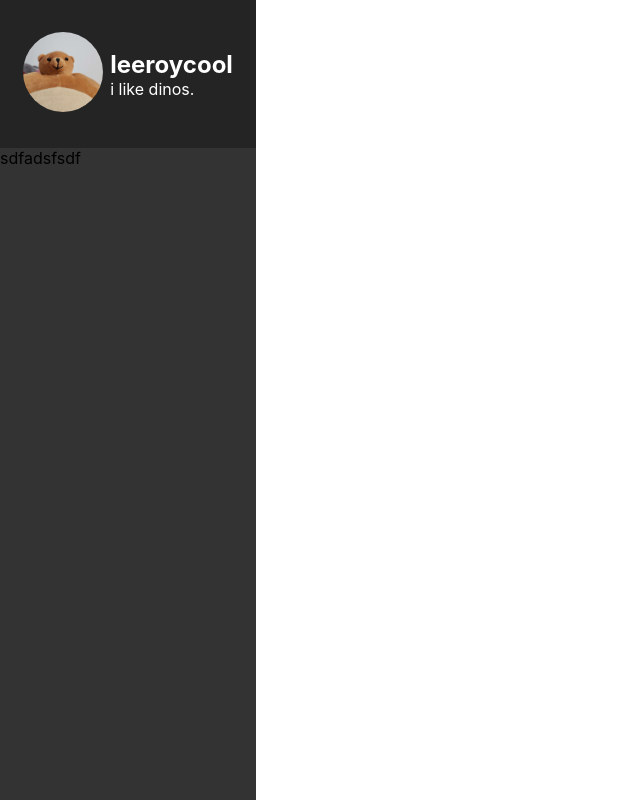
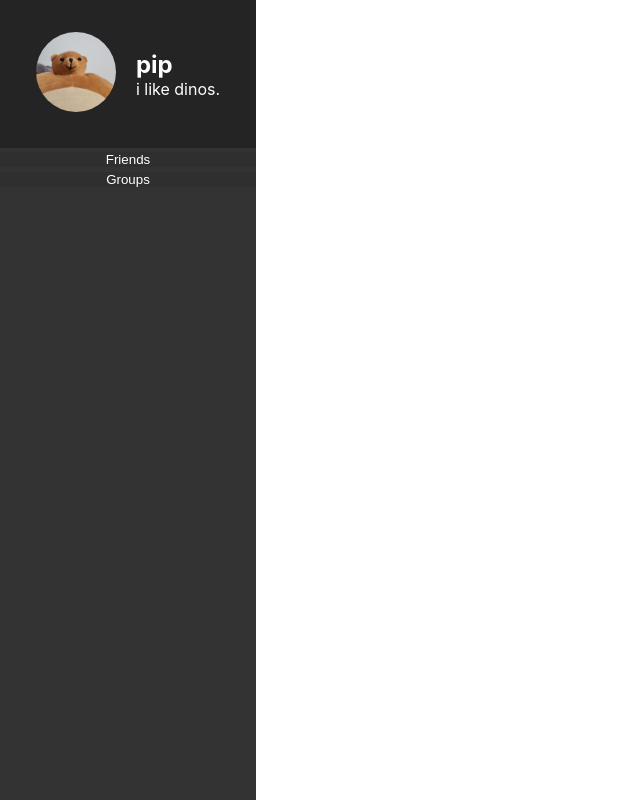
Before and after one commit to leeroygomos/blabber, a React (Create React App) app in the folder client/: page / in a window 1280 px wide. Shown: the whole page, without its empty margins (0-640 px from the left). Built offline with nearby package versions, Linux system fonts and the light colour scheme.

Commit message:
basic dropdown menu

```diff
--- /dev/null
+++ b/client/src/components/Dropdown/Dropdown.css
@@ -0,0 +1,13 @@
+.dropdown {
+    width: 100%;
+    height: auto;
+}
+
+.toggle-btn {
+    width: 100%;
+    border: none;
+    background-color: #2F2F2F;
+    color: white;
+    padding: 0;
+    cursor: pointer;
+}
--- /dev/null
+++ b/client/src/components/Dropdown/Dropdown.jsx
@@ -0,0 +1,29 @@
+import React, { useState } from "react";
+import './Dropdown.css';
+
+export default function Dropdown({title, list}){
+
+    const [isOpen, setIsOpen] = useState(false);
+
+    const toggleOpen = () => {
+        setIsOpen(!isOpen);
+    }
+
+    return(
+        <div className="dropdown">
+            <button className="toggle-btn" onClick={ toggleOpen }>
+                { title }
+            </button>
+            {isOpen ? <div className="dropdown-list">
+                <ul>
+                    {list.map((item, index) => {
+                        return <li key={index}>
+                                    <div>{item.name}</div>
+                                    <div>{item.bio}</div>
+                                </li>
+                    })}
+                </ul>
+            </div> : <></>}
+        </div>
+    );
+}
--- a/client/src/components/Profile/Profile.jsx
+++ b/client/src/components/Profile/Profile.jsx
@@ -3,13 +3,13 @@ import placeholder from '../../assets/pip.jpg';
 
 export default function Profile(){
     return(
-        <div class="profile">
-            <div class="profile-left">
-                <img src={placeholder} alt="avatar" class="avatar"/>
+        <div className="profile">
+            <div className="profile-left">
+                <img src={placeholder} alt="avatar" className="avatar"/>
                 {/* <span class="status"></span> */}
             </div>
             <div className="profile-right">
-                <div class="username">leeroycool</div>
+                <div className="username">pip</div>
                 <div>i like dinos.</div>
             </div>
         </div>
--- a/client/src/components/Sidebar/Sidebar.jsx
+++ b/client/src/components/Sidebar/Sidebar.jsx
@@ -1,15 +1,16 @@
 import React from "react";
 import './Sidebar.css';
 import Profile from '../Profile/Profile';
-import Friends from '../Friends';
-import Groups from '../Groups';
+// import Friends from '../Friends';
+// import Groups from '../Groups';
+import Dropdown from '../Dropdown/Dropdown';
 
 export default function Sidebar(){
     return(
-        <div class="sidebar">
+        <div className="sidebar">
             <Profile></Profile>
-            <Friends></Friends>
-            <Groups></Groups>
+            <Dropdown title={ 'Friends' } list={[{name: 'stickypasta', bio: "i like henry."}, {name: 'leeroycool', bio: 'i like dinos.'}]}></Dropdown>
+            <Dropdown title={ 'Groups' } list={[{name: "the homies", bio: "hohoho."}]}></Dropdown>
         </div>
     );
 }
```
